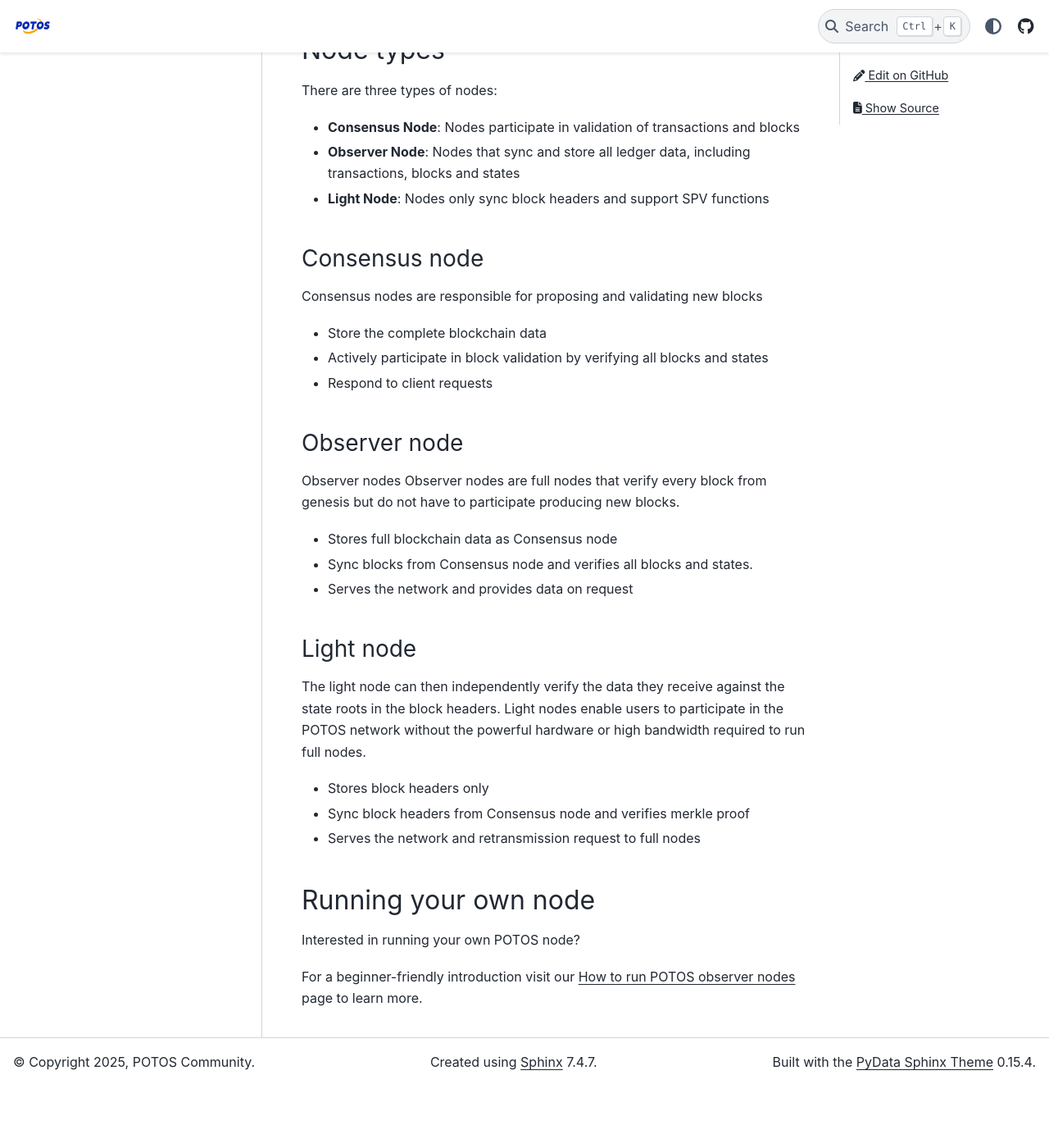
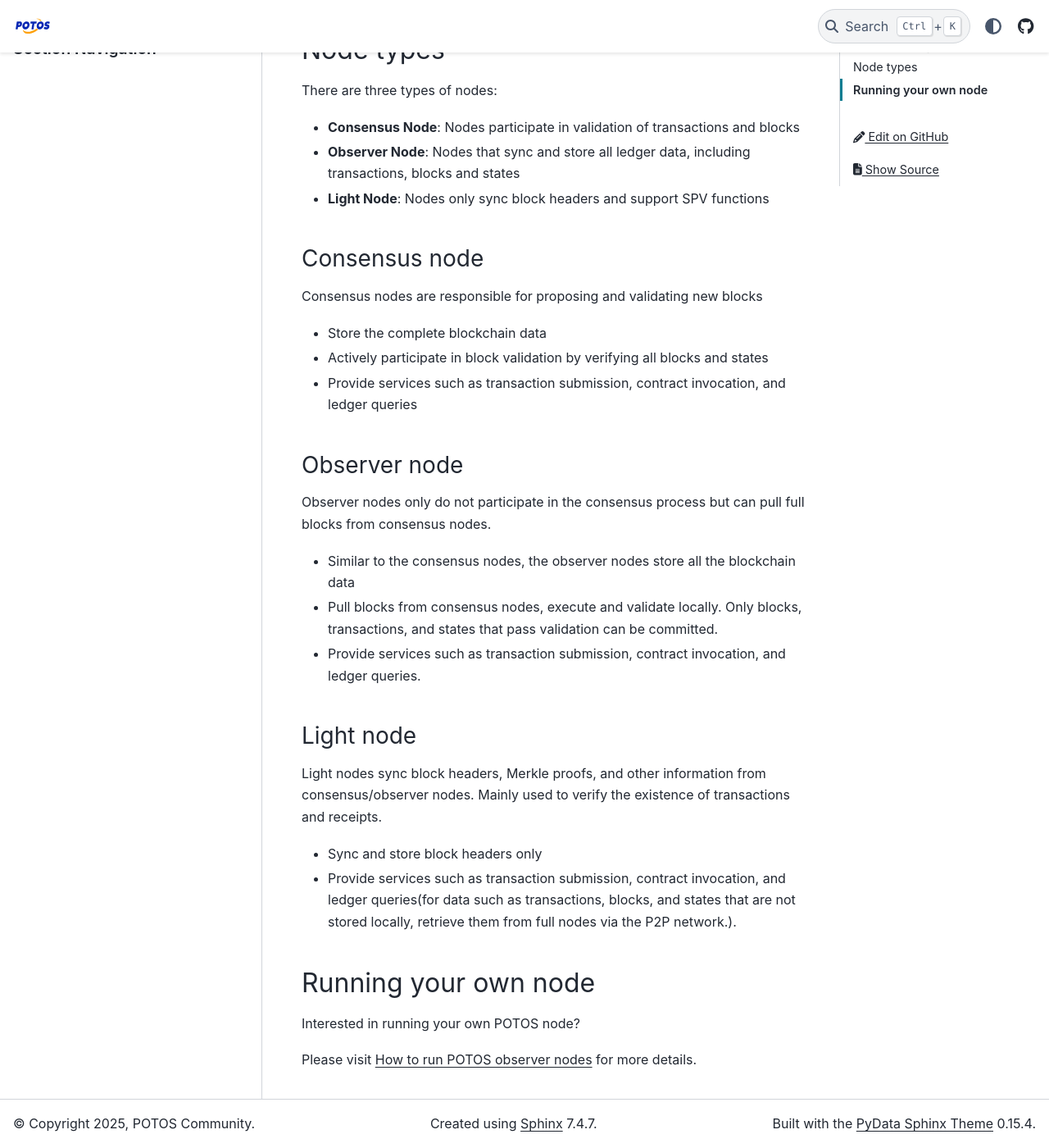
Before and after one commit to potoshk/potos-docs, a Sphinx documentation site: the page built from docs/glossary/nodes.md, in a window 1280 px wide and 1400 px high, scrolled down 263 px. Shown: the whole window at 82% size. Built offline with Sphinx 7.4.7 and the PyData theme 0.15.4, drawn with Linux system fonts in a browser that asks for light colours; before the commit the page ends 1587 px from its top, so only the background shows below that.

Commit message:
update nodes.md

```diff
--- a/docs/glossary/nodes.md
+++ b/docs/glossary/nodes.md
@@ -16,28 +16,26 @@
 
 - Store the complete blockchain data
 - Actively participate in block validation by verifying all blocks and states
-- Respond to client requests
+- Provide services such as transaction submission, contract invocation, and ledger queries
 
 
 ### Observer node
 
-Observer nodes
-Observer nodes are full nodes that verify every block from genesis but do not have to participate producing new blocks.
+Observer nodes only do not participate in the consensus process but can pull full blocks from consensus nodes.
 
-- Stores full blockchain data as Consensus node
-- Sync blocks from Consensus node and verifies all blocks and states.
-- Serves the network and provides data on request
+- Similar to the consensus nodes, the observer nodes store all the blockchain data
+- Pull blocks from consensus nodes, execute and validate locally. Only blocks, transactions, and states that pass validation can be committed.
+- Provide services such as transaction submission, contract invocation, and ledger queries.
 
 ### Light node
 
-The light node can then independently verify the data they receive against the state roots in the block headers. Light nodes enable users to participate in the POTOS network without the powerful hardware or high bandwidth required to run full nodes.
+Light nodes sync block headers, Merkle proofs, and other information from consensus/observer nodes. Mainly used to verify the existence of transactions and receipts.
 
-- Stores block headers only
-- Sync block headers from Consensus node and verifies merkle proof
-- Serves the network and retransmission request to full nodes
+- Sync and store block headers only
+- Provide services such as transaction submission, contract invocation, and ledger queries(for data such as transactions, blocks, and states that are not stored locally, retrieve them from full nodes via the P2P network.).
 
 ## Running your own node
 
 Interested in running your own POTOS node?
 
-For a beginner-friendly introduction visit our [How to run POTOS observer nodes](../developer/run_observer.md) page to learn more.
+Please visit [How to run POTOS observer nodes](../developer/run_observer.md) for more details.
```
